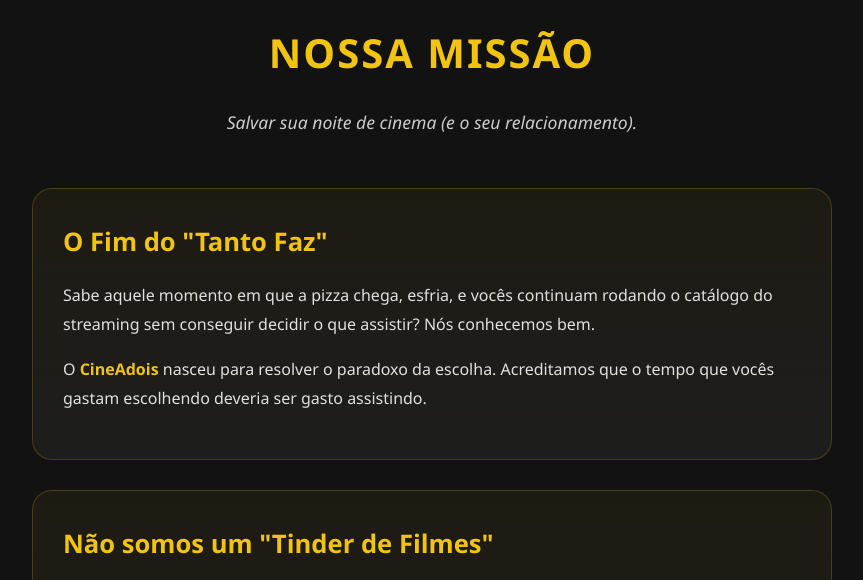
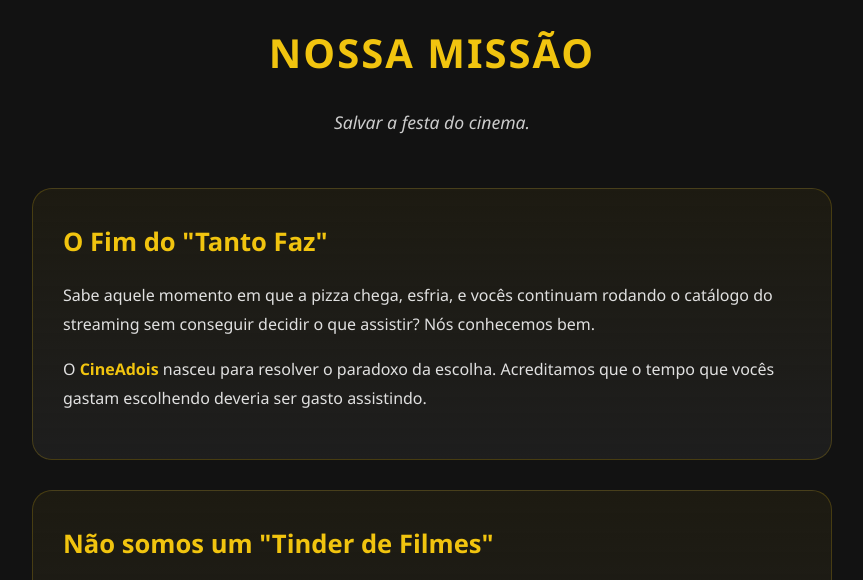
Before and after one commit to abraaocampos83/cineadois, a website: page sobre.html in a window 1280 px wide. Shown: the part 195-775 px from the top of the page, without its empty margins (208-1071 px from the left). Drawn offline with Linux system fonts and the light colour scheme.

Commit message:
Update sobre.html

```diff
--- a/sobre.html
+++ b/sobre.html
@@ -120,7 +120,7 @@
         <header class="sobre-header">
             <img src="logo.png" alt="CineAdois" style="max-width: 200px; height: auto; margin-bottom: 20px;">
             <h1>Nossa Missão</h1>
-            <p>Salvar sua noite de cinema (e o seu relacionamento).</p>
+            <p><b></b>Salvar a festa do cinema.</b></p>
         </header>
 
         <section class="section-block">
```
